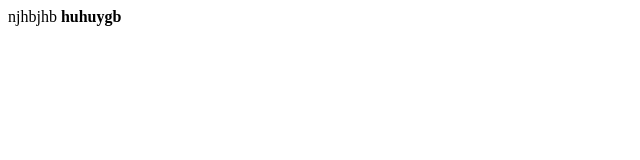
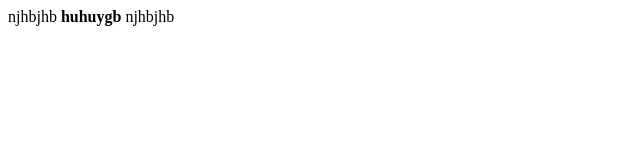
Before and after one commit to AkshayCitrusbug/test, a plain HTML site: page index.html in a window 1280 px wide. Shown: the full height of the page, 0-640 px from the left. Drawn offline with Linux system fonts and the light colour scheme.

Commit message:
chanfgeaagiin

```diff
--- a/index.html
+++ b/index.html
@@ -11,3 +11,4 @@
 </html>
 <h1b>njhbjhb</h1b>
 <b>huhuygb</b>
+<h1b>njhbjhb</h1b>
```
